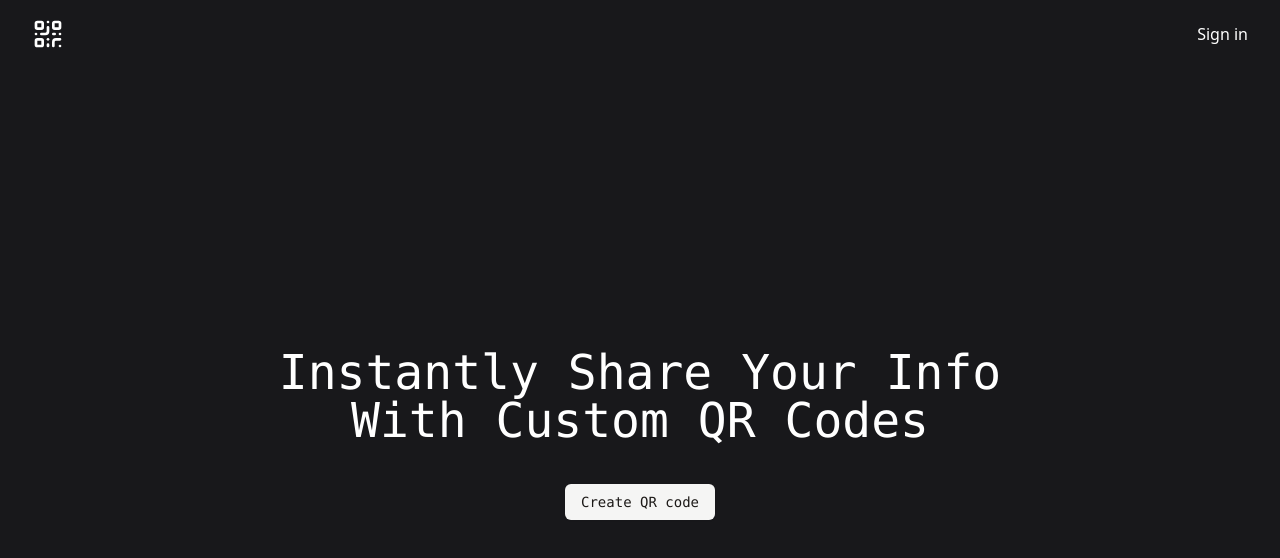
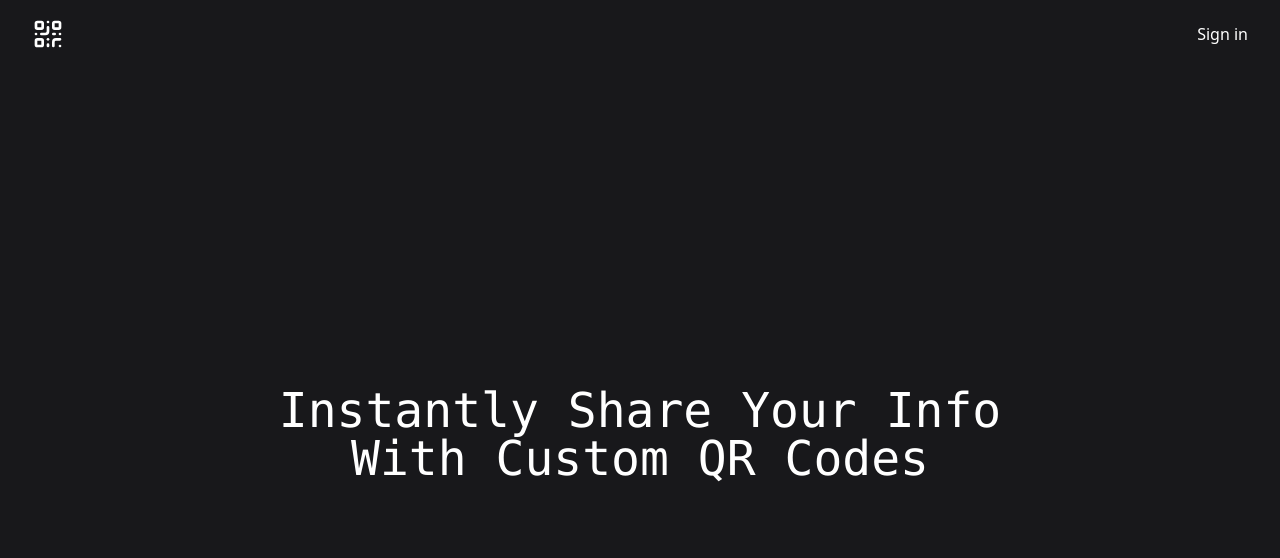
Before and after one commit to kenneth-duverge/qr-me, a React (Vite) app: page / in a window 1280 px wide. Shown: the top 558 px of the page. Built offline with nearby package versions, Linux system fonts and the light colour scheme; no server answers.

Commit message:
Remove create profile button from home page

```diff
--- a/src/routes/index.tsx
+++ b/src/routes/index.tsx
@@ -1,6 +1,3 @@
-import { CreateProfileDrawer } from '@/components/create-profile-drawer';
-import { Button } from '@/components/ui/button';
-
 export const Index = () => {
   return (
     <div className="text-white font-mono container px-4 md:px-8 h-full w-full flex flex-col gap-10 justify-center items-center">
@@ -8,9 +5,11 @@ export const Index = () => {
         Instantly Share Your Info With Custom QR Codes
       </h1>
 
-      <CreateProfileDrawer>
-        <Button variant="secondary">Create QR code</Button>
-      </CreateProfileDrawer>
+      {/* <Authenticated>
+        <CreateProfileDrawer>
+          <Button variant="secondary">Create QR code</Button>
+        </CreateProfileDrawer>
+      </Authenticated> */}
     </div>
   );
 };
```
